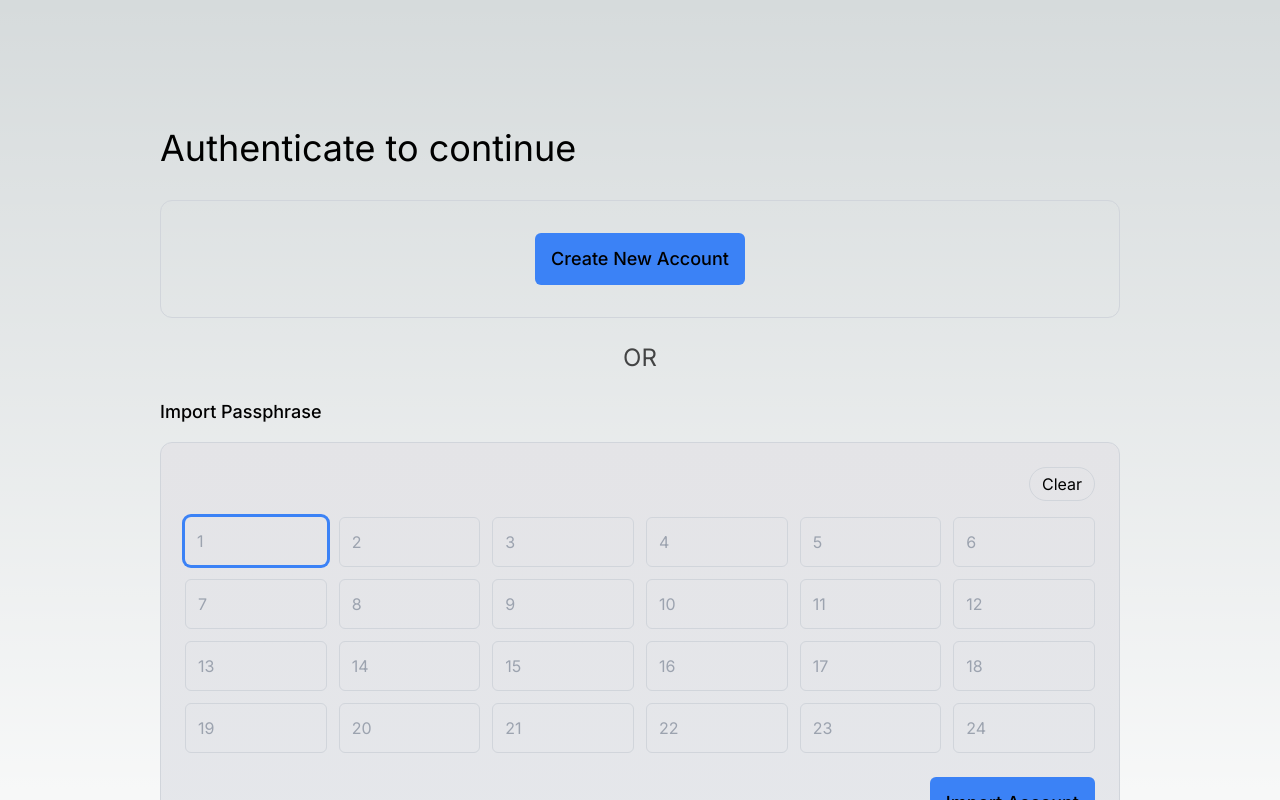
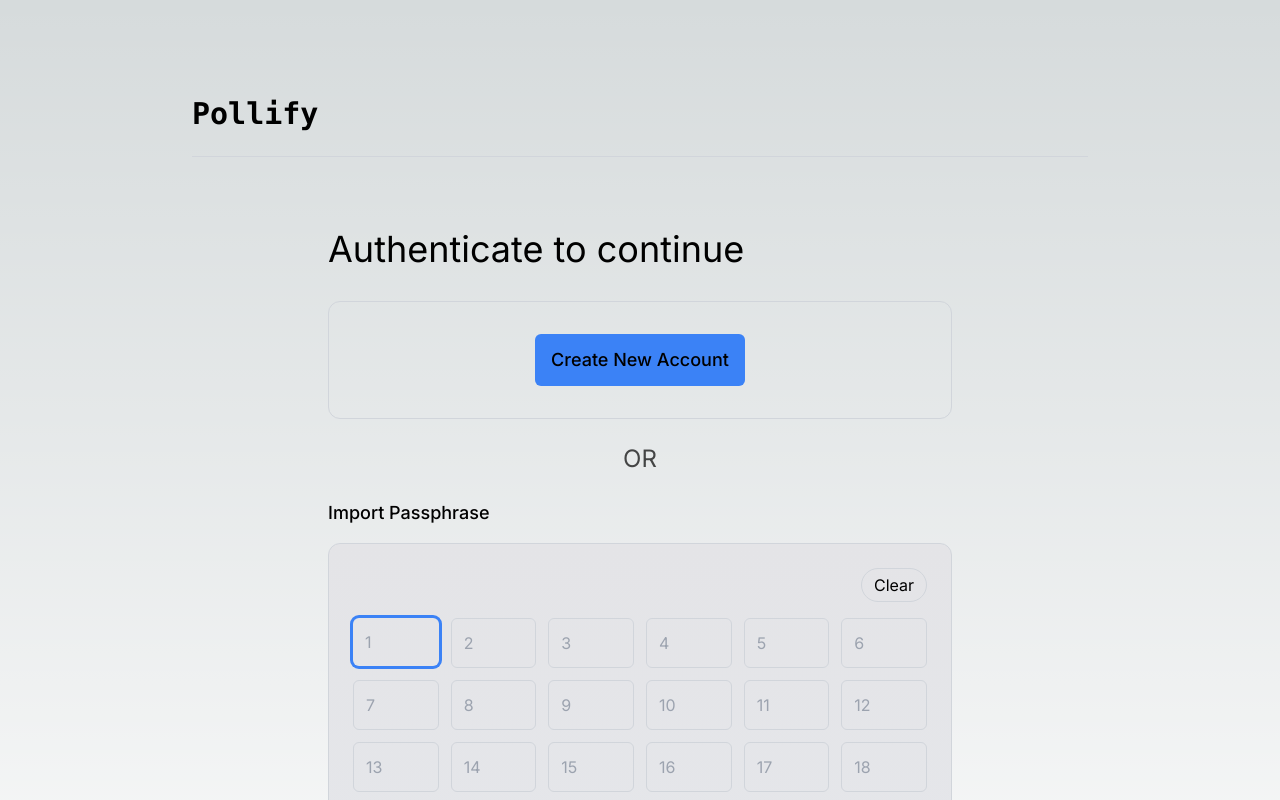
Before and after one commit to joshDamian/lisk-voting-dapp.dapp-frontend, a Next.js app: page / in a window 1280 px wide. Shown: the top 800 px of the page. Built offline with nearby package versions, Linux system fonts and the light colour scheme.

Commit message:
feat: app layout

```diff
--- /dev/null
+++ b/src/components/layout/index.ts
@@ -0,0 +1 @@
+export * from "./layout";
--- /dev/null
+++ b/src/components/layout/layout.tsx
@@ -0,0 +1,19 @@
+import { Inter } from "next/font/google";
+import { ReactNode } from "react";
+
+const inter = Inter({ subsets: ["latin"] });
+
+const Layout = ({ children }: { children: ReactNode }) => {
+  return (
+    <main className={`flex min-h-screen flex-col items-center p-24 ${inter.className}`}>
+      <div>
+        <header className="pb-4 lg:pb-6 border-gray-300 dark:border-neutral-800 border-b w-full md:w-[70vw]">
+          <h2 className="text-2xl lg:text-3xl font-mono font-bold">Pollify</h2>
+        </header>
+        <div className="max-w-3xl p-5 lg:p-10 mx-auto">{children}</div>
+      </div>
+    </main>
+  );
+};
+
+export { Layout };
--- a/src/pages/_app.tsx
+++ b/src/pages/_app.tsx
@@ -1,6 +1,17 @@
-import '@/styles/globals.css'
-import type { AppProps } from 'next/app'
+import "@/styles/globals.css";
+import type { AppProps } from "next/app";
+import type { NextPage } from "next";
+import { ReactElement, ReactNode } from "react";
 
-export default function App({ Component, pageProps }: AppProps) {
-  return <Component {...pageProps} />
+export type NextPageWithLayout<P = {}, IP = P> = NextPage<P, IP> & {
+  getLayout?: (page: ReactElement) => ReactNode;
+};
+
+type AppPropsWithLayout = AppProps & {
+  Component: NextPageWithLayout;
+};
+
+export default function App({ Component, pageProps }: AppPropsWithLayout) {
+  const getLayout = Component.getLayout ?? ((page) => page);
+  return <div>{getLayout(<Component {...pageProps} />)}</div>;
 }
--- a/src/pages/index.tsx
+++ b/src/pages/index.tsx
@@ -1,12 +1,11 @@
-import { Inter } from "next/font/google";
 import { Home } from "@/components/home";
+import { NextPageWithLayout } from "./_app";
+import { Layout } from "@/components/layout";
 
-const inter = Inter({ subsets: ["latin"] });
+const HomePage: NextPageWithLayout = () => {
+  return <Home />;
+};
 
-export default function HomePage() {
-  return (
-    <main className={`flex min-h-screen flex-col items-center p-24 ${inter.className}`}>
-      <Home />
-    </main>
-  );
-}
+HomePage.getLayout = (page) => <Layout>{page}</Layout>;
+
+export default HomePage;
```
